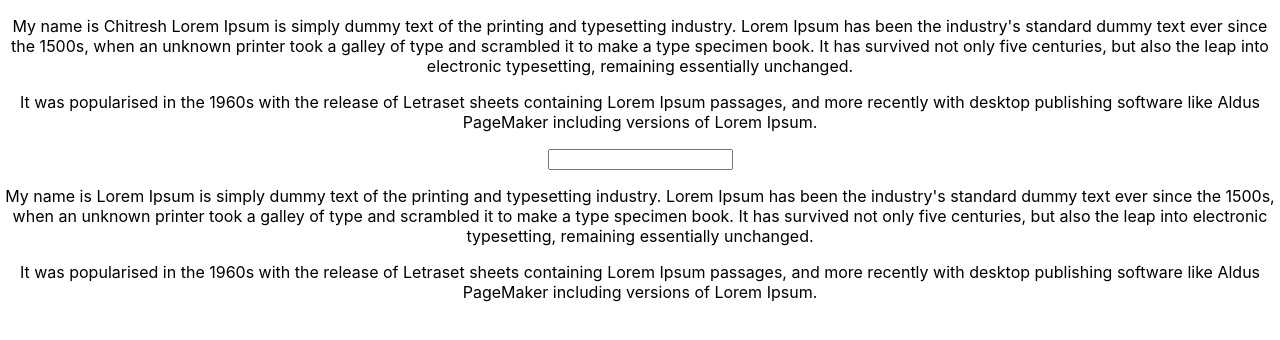
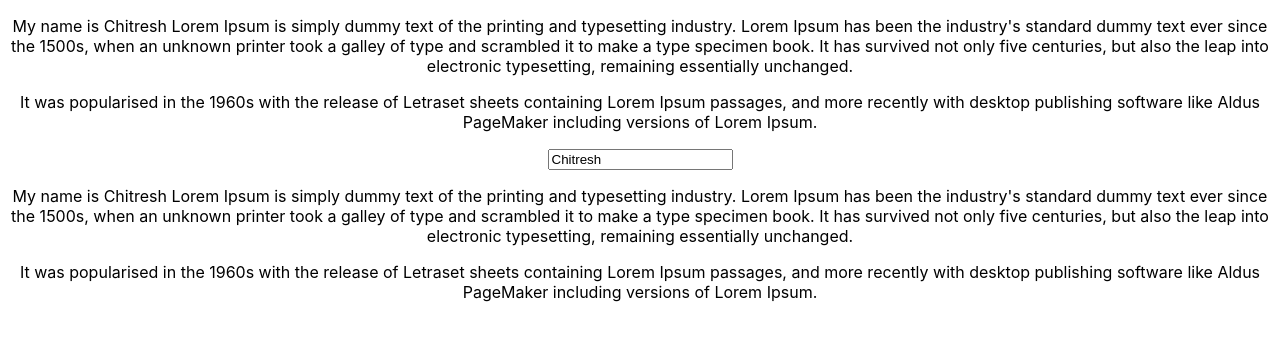
Before and after one commit to Chitresh97/react-assignment-1, a React (Create React App) app: page / in a window 1280 px wide. Shown: the top 340 px of the page. Built offline with nearby package versions, Linux system fonts and the light colour scheme.

Commit message:
7 8 9  tasks completed

```diff
--- a/src/App.js
+++ b/src/App.js
@@ -7,17 +7,18 @@ class App extends Component {
     username:"Chitresh"
   }
 
-  setnameHandler=()=>{
+  setnameHandler=(event)=>{
     this.setState({
-      username:"cookie-monster"
+      username:event.target.value,
+
     })
   }
   render() {
     return (
       <div className="App">
         <UserOutput name={this.state.username}/>
-        <UserInput/>
-        <UserOutput/>
+        <UserInput setname={this.setnameHandler} name={this.state.username}/>
+        <UserOutput name={this.state.username}/>
 
       </div>
     );
--- a/src/UserInput/UserInput.js
+++ b/src/UserInput/UserInput.js
@@ -1,9 +1,9 @@
 import React from 'react'
 
-const UserInput=()=>{
+const UserInput=(props)=>{
     return(
         <div className="UserInput">
-            <input type="text"/>
+            <input type="text" onChange={props.setname} value={props.name}/>
         </div>
     )
 };
```
